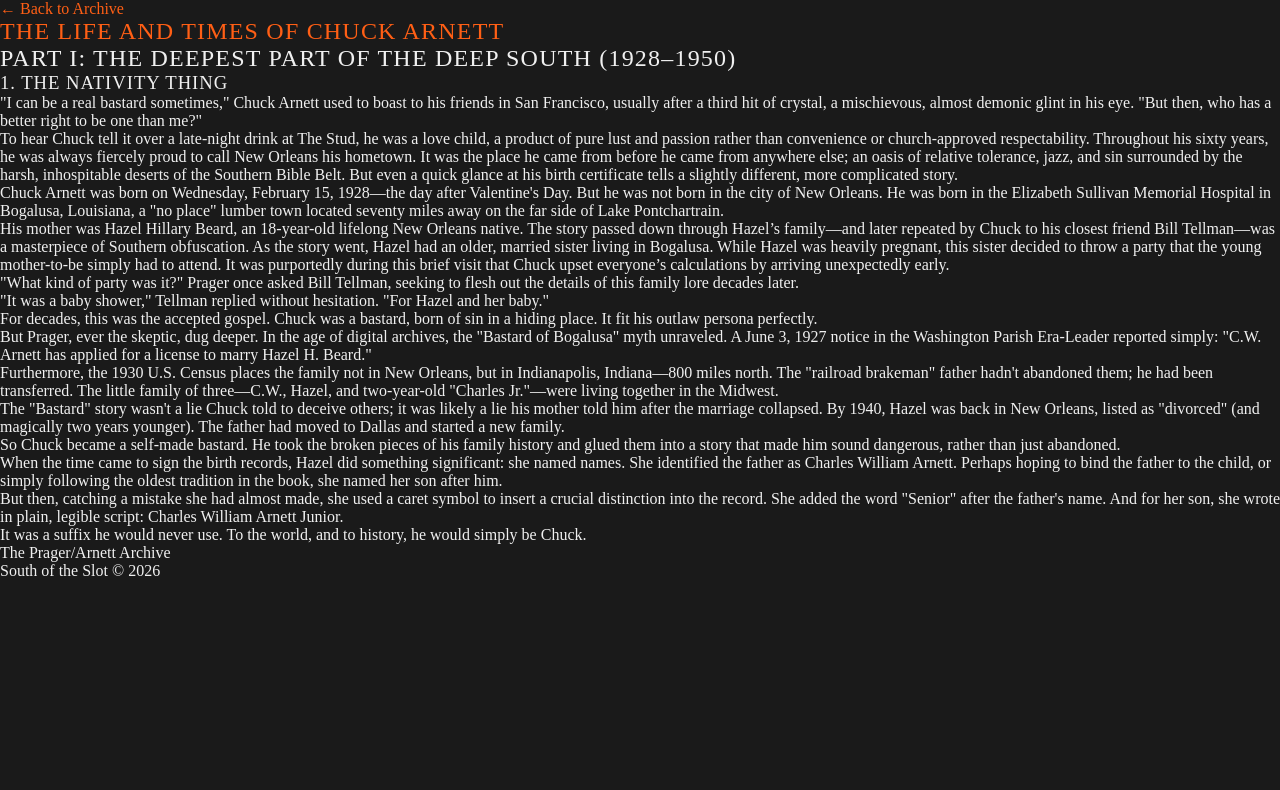
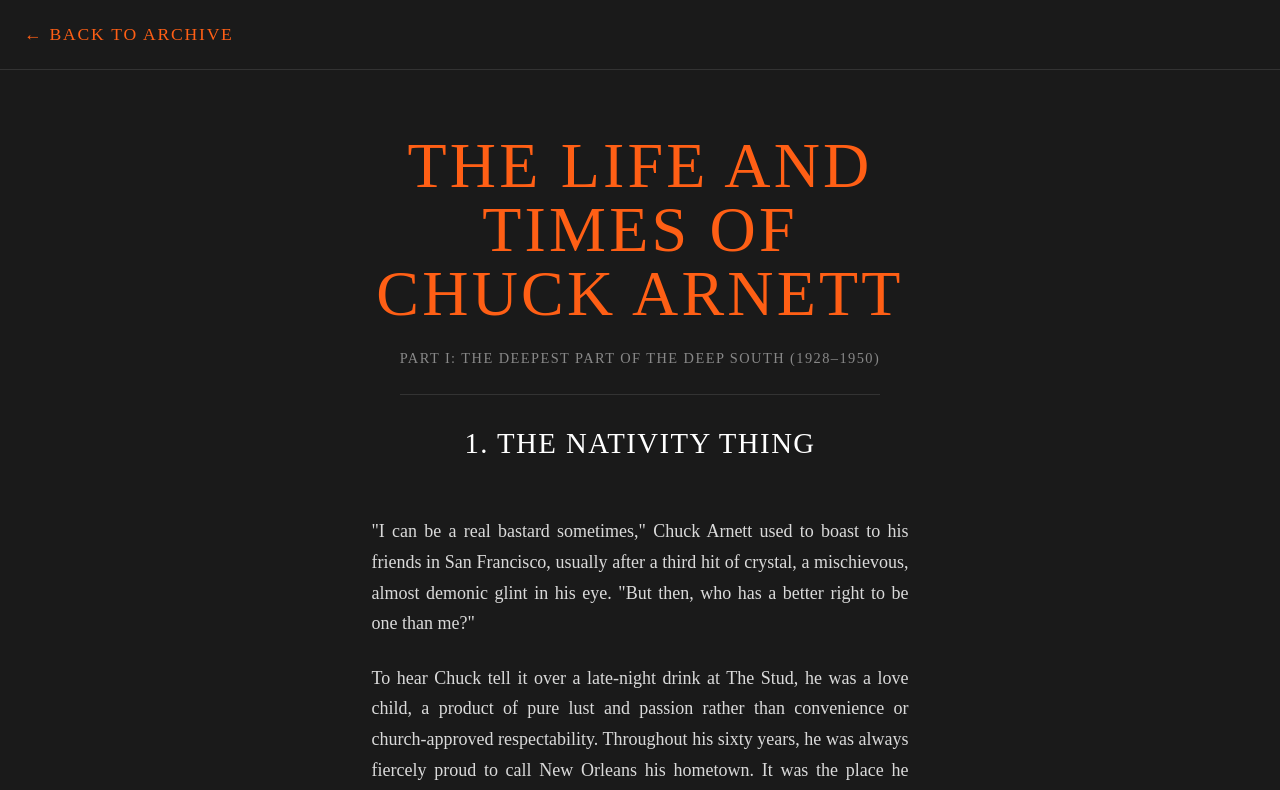
Before and after one commit to gkarl44/south-of-the-slot-web, a Next.js app: page /chapter-1 in a window 1280 px wide. Shown: the top 790 px of the page. Built offline with nearby package versions, Linux system fonts and the light colour scheme.

Commit message:
Convert Chapter 1 styling to vanilla CSS modules

```diff
--- /dev/null
+++ b/src/app/chapter-1/chapter-1.module.css
@@ -0,0 +1,91 @@
+.main {
+    min-height: 100vh;
+    background-color: var(--background);
+    color: var(--foreground);
+    padding-bottom: 5rem;
+}
+
+.nav {
+    padding: 1.5rem;
+    border-bottom: 1px solid #333;
+}
+
+.backLink {
+    color: var(--accent);
+    text-transform: uppercase;
+    font-family: var(--font-heading);
+    letter-spacing: 0.1em;
+    text-decoration: none;
+    font-size: 1.1rem;
+    transition: color 0.2s ease;
+}
+
+.backLink:hover {
+    color: #fff;
+}
+
+.article {
+    max-width: 65ch;
+    margin: 0 auto;
+    padding: 4rem 1.5rem 0 1.5rem;
+    font-family: var(--font-body);
+    font-size: 1.125rem;
+    line-height: 1.7;
+}
+
+.header {
+    margin-bottom: 3rem;
+    text-align: center;
+}
+
+.title {
+    font-family: var(--font-heading);
+    font-size: 3rem;
+    margin-bottom: 1rem;
+    color: var(--accent);
+    line-height: 1;
+}
+
+.subtitle {
+    font-size: 0.9rem;
+    text-transform: uppercase;
+    letter-spacing: 0.1em;
+    color: #888;
+    margin-bottom: 1.5rem;
+    padding-bottom: 1.5rem;
+    border-bottom: 1px solid #333;
+    display: inline-block;
+}
+
+.chapterNum {
+    font-family: var(--font-heading);
+    font-size: 1.8rem;
+    color: #fff;
+}
+
+.content {
+    color: #dadada;
+}
+
+.content p {
+    margin-bottom: 1.5rem;
+    text-align: justify;
+}
+
+.footer {
+    margin-top: 5rem;
+    padding-top: 2.5rem;
+    border-top: 1px solid #333;
+    text-align: center;
+    font-size: 0.875rem;
+    color: #666;
+    font-family: var(--font-body);
+    text-transform: uppercase;
+    letter-spacing: 0.05em;
+}
+
+@media (min-width: 768px) {
+    .title {
+        font-size: 4rem;
+    }
+}
--- a/src/app/chapter-1/page.tsx
+++ b/src/app/chapter-1/page.tsx
@@ -1,30 +1,33 @@
 import Link from 'next/link';
+import styles from './chapter-1.module.css';
 
 export default function Chapter1() {
     return (
-        <main className="min-h-screen bg-background text-foreground pb-20">
+        <main className={styles.main}>
             {/* Navigation */}
-            <nav className="p-6 border-b border-[#333]">
-                <Link href="/" className="text-accent hover:text-white uppercase font-heading tracking-widest no-underline transition-colors">
+            <nav className={styles.nav}>
+                <Link href="/" className={styles.backLink}>
                     ← Back to Archive
                 </Link>
             </nav>
 
             {/* Article Content */}
-            <article className="max-w-[65ch] mx-auto px-6 pt-16 font-body text-lg leading-relaxed">
+            <article className={styles.article}>
                 {/* Header */}
-                <header className="mb-12 text-center">
-                    <h1 className="font-heading text-5xl md:text-6xl mb-4 text-accent">
+                <header className={styles.header}>
+                    <h1 className={styles.title}>
                         The Life and Times of Chuck Arnett
                     </h1>
-                    <h2 className="text-sm md:text-base tracking-widest uppercase text-gray-500 mb-6 border-b border-gray-800 pb-6">
-                        Part I: The Deepest Part of the Deep South (1928–1950)
-                    </h2>
-                    <h3 className="font-heading text-3xl">1. The Nativity Thing</h3>
+                    <div style={{ textAlign: 'center' }}>
+                        <h2 className={styles.subtitle}>
+                            Part I: The Deepest Part of the Deep South (1928–1950)
+                        </h2>
+                    </div>
+                    <h3 className={styles.chapterNum}>1. The Nativity Thing</h3>
                 </header>
 
                 {/* Text Body */}
-                <div className="space-y-6 text-[#dadada]">
+                <div className={styles.content}>
                     <p>
                         "I can be a real bastard sometimes," Chuck Arnett used to boast to his friends in San Francisco, usually after a third hit of crystal, a mischievous, almost demonic glint in his eye. "But then, who has a better right to be one than me?"
                     </p>
@@ -84,7 +87,7 @@ export default function Chapter1() {
             </article>
 
             {/* Decorative Footer */}
-            <footer className="mt-20 pt-10 border-t border-[#333] text-center text-sm text-gray-600 font-body uppercase tracking-wider">
+            <footer className={styles.footer}>
                 <p>The Prager/Arnett Archive</p>
                 <p>South of the Slot © 2026</p>
             </footer>
```
